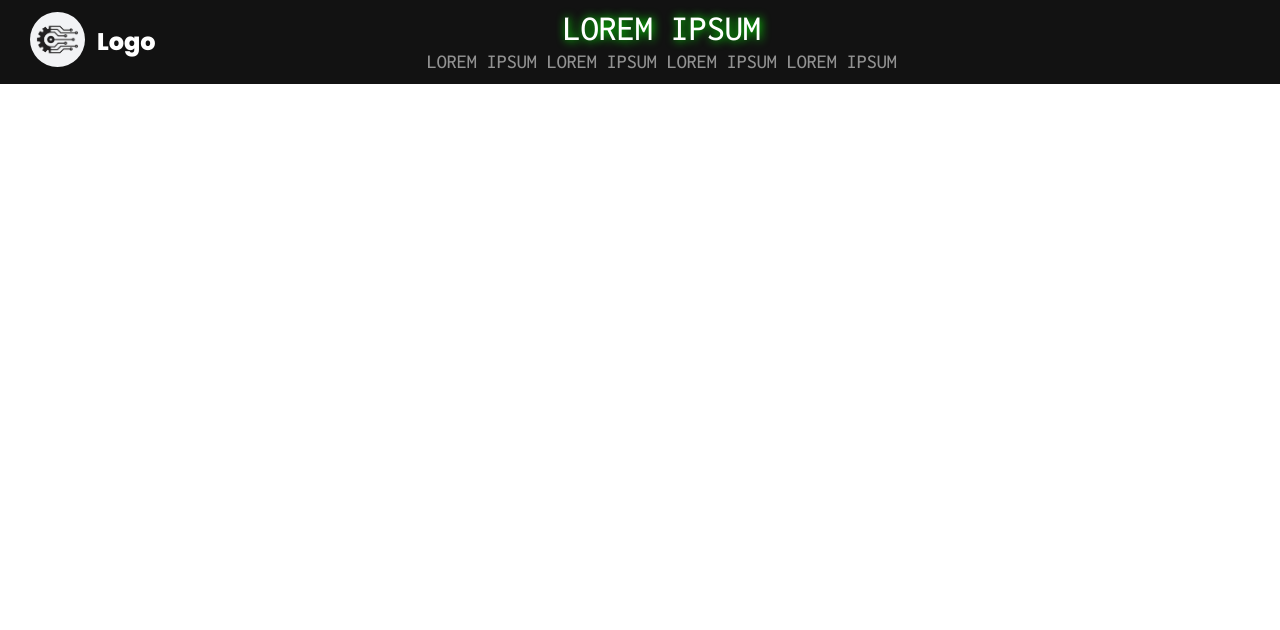
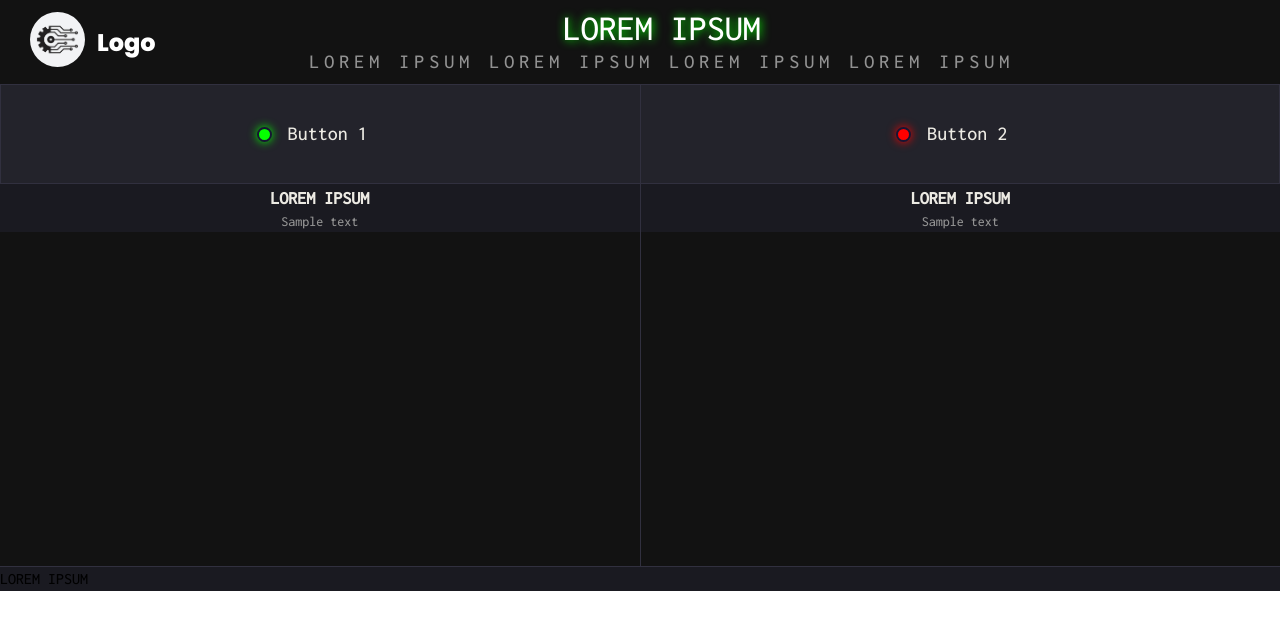
Before and after one commit to GerganaKristinova/WebThree-project, a React (Vite) app: page / in a window 1280 px wide. Shown: the top 630 px of the page. Built offline with nearby package versions, Linux system fonts and the light colour scheme.

Commit message:
Buttons
Charts containers

```diff
--- a/src/App.jsx
+++ b/src/App.jsx
@@ -1,10 +1,20 @@
 import "./App.css";
+import Buttons from "./components/Buttons";
+import Change from "./components/Change";
 import Header from "./components/Header";
+import WeekChart from "./components/WeekChart";
+import YearChart from "./components/YearChart";
 
 function App() {
   return (
     <>
       <Header />
+      <Buttons />
+      <div className="md:flex lg:flex">
+        <WeekChart />
+        <YearChart />
+      </div>
+      <Change />
     </>
   );
 }
--- /dev/null
+++ b/src/components/Buttons.jsx
@@ -0,0 +1,14 @@
+export default function Buttons() {
+  return (
+    <div className="flex h-25">
+      <div className="flex flex-grow justify-center bg-rock border border-lightgray">
+        <div className="h-3.5 w-3.5 self-center bg-green rounded-full border-2 border-charcoal shadow-glow shadow-green"></div>
+        <button className="text-base md:text-xl lg:text-xl text-pearlwhite pl-2 md:p-4 lg:p-4">Button 1</button>
+      </div>
+      <div className="flex flex-grow justify-center bg-rock border-b border-t border-r border-lightgray">
+        <div className="h-3.5 w-3.5 self-center bg-red rounded-full border-2 border-charcoal shadow-glow shadow-red"></div>
+        <button className="text-base md:text-xl lg:text-xl text-pearlwhite pl-2 md:p-4 lg:p-4">Button 2</button>
+      </div>
+    </div>
+  );
+}
--- /dev/null
+++ b/src/components/Change.jsx
@@ -0,0 +1,12 @@
+export default function Change() {
+  return (
+    <div>
+      <div className="bg-gray">
+        <h3>LOREM IPSUM</h3>
+      </div>
+      <div>
+
+      </div>
+    </div>
+  );
+}
--- a/src/components/Header.jsx
+++ b/src/components/Header.jsx
@@ -5,9 +5,9 @@ export default function Header() {
         <img className="w-10.5 h-10.5 md:w-13 md:h-13 rounded-full" src="logo.jpg" alt="logo" />
         <h4 className="font-sans text-white text-sm md:text-xl lg:text-2xl pl-2 pt-3 md:pl-3 md:pt-4 lg:pl-3 lg:pt-3.5">Logo</h4>
       </div>
-      <div className="sm:bg-gray md:bg-dark lg:bg-dark pt-2 pb-2 md:pr-28 lg:pr-28 m-auto text-center">
-        <h1 className="text-xl md:text-4xl text-white text-shadow-glow">LOREM IPSUM</h1>
-        <p className="text-darkwhite sm:text-xxs md:text-sm lg:text-xl">LOREM IPSUM LOREM IPSUM LOREM IPSUM LOREM IPSUM</p>
+      <div className="sm:bg-gray md:bg-dark lg:bg-dark pt-2 pb-2 md:pr-32 lg:pr-28 m-auto text-center">
+        <h1 className="text-xl md:text-4xl text-white text-shadow-glow text-shadow-green">LOREM IPSUM</h1>
+        <p className="text-darkwhite sm:text-xxs md:text-sm lg:text-xl tracking-long">LOREM IPSUM LOREM IPSUM LOREM IPSUM LOREM IPSUM</p>
       </div>
     </header>
   );
--- /dev/null
+++ b/src/components/WeekChart.jsx
@@ -0,0 +1,12 @@
+export default function WeekChart() {
+  return (
+    <div className="md:flex-grow lg:flex-grow">
+      <div className="sm:h-17 md:h-12 lg:h-12 bg-gray border-r border-lightgray">
+        <h2 className="text-s md:text-lg lg:text-lg md:font-semibold lg:font-semibold text-pearlwhite sm:pl-6 sm:pt-3 md:pl-0 md:pt-0 lg:pl-0 lg:pt-0 md:text-center lg:text-center">LOREM IPSUM</h2>
+        <p className="text-xs md:text-sm lg:text-sm md:text-center lg:text-center text-darkwhite sm:pl-6 md:pl-0 lg:pl-0">Sample text</p>
+      </div>
+      <div className="h-85 bg-dark border-r border-b border-lightgray">
+      </div>
+    </div>
+  );
+}
--- /dev/null
+++ b/src/components/YearChart.jsx
@@ -0,0 +1,12 @@
+export default function YearChart() {
+    return (
+      <div className="md:flex-grow lg:flex-grow">
+        <div className="h-17 md:h-12 lg:h-12 bg-gray">
+          <h2 className="text-s md:text-lg md:font-semibold lg:text-lg lg:font-semibold text-pearlwhite sm:pl-6 sm:pt-3 md:pl-0 md:pt-0 lg:pl-0 lg:pt-0 md:text-center lg:text-center">LOREM IPSUM</h2>
+          <p className="text-xs md:text-sm lg:text-sm md:text-center lg:text-center text-darkwhite sm:pl-6 md:pl-0 lg:pl-0">Sample text</p>
+        </div>
+        <div className="h-85 bg-dark border-b border-lightgray">
+        </div>
+      </div>
+    );
+  }
--- a/tailwind.config.js
+++ b/tailwind.config.js
@@ -14,26 +14,43 @@ export default {
       'lg': '1280px',
     },
     colors: {
-      gray: '#1a1a21',
+      lightgray: '#31303F',
+      gray: '#1A1A21',
+      rock: '#23232B',
       dark: '#121212',
+      charcoal: '#171533',
       white: '#FFFFFF',
+      pearlwhite: '#ECEAE3',
       darkwhite: '#929292',
+      red: '#FF0000',
+      green: '#05FF00',
     },
     fontFamily: {
       sans: ['Poppins', 'sans-serif'],
     },
     extend: {
       spacing: {
+        '3.5': '0.9375rem', //15px
         '7.5': '1.875rem', //30px
         '10.5': '2.625rem', //42px
         '13': '3.4375rem', //55px
         '13.5': '3.75rem', //60px
+        '17': '4.0625rem', //65px
+        '25': '6.25rem', //100px
+        '85': '20.9375rem', //335px
       },
       textShadow: {
         glow: '1px 0 10px #05FF00',
       },
       fontSize: {
         'xxs': '0.625rem', //10px
+        's': '0.9375rem', //15px
+      },
+      letterSpacing: {
+        'long': '0.25em'
+      },
+      boxShadow: {
+        'glow': '0 0 10px',
       }
     },
   },
```
